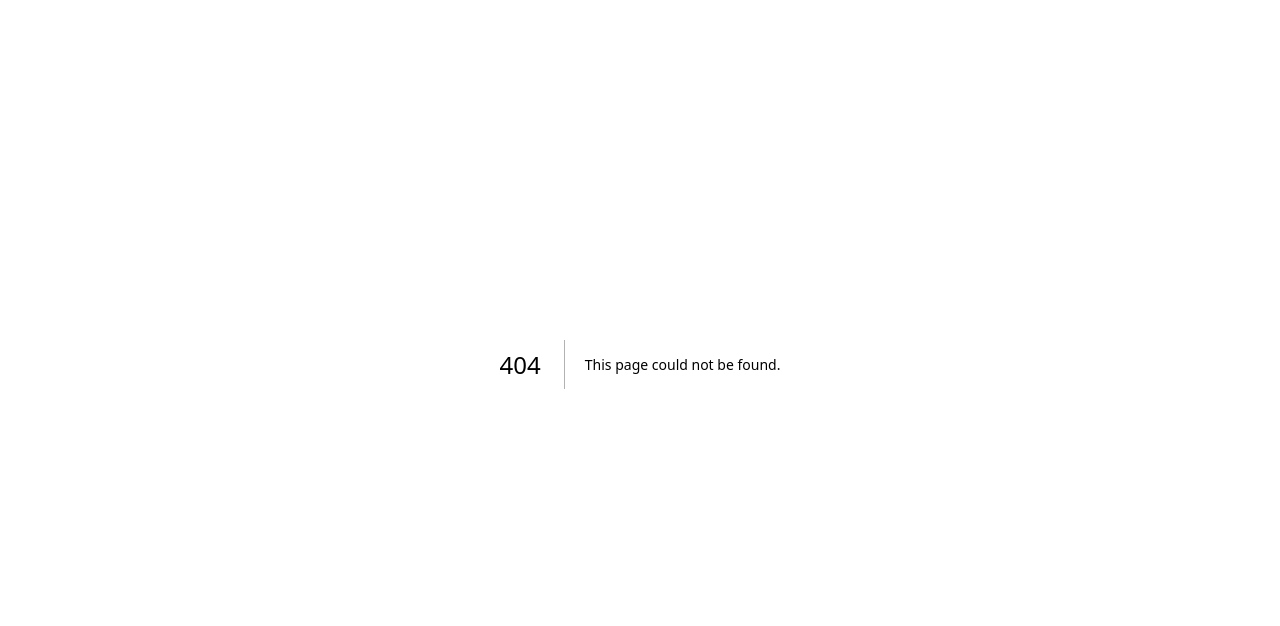
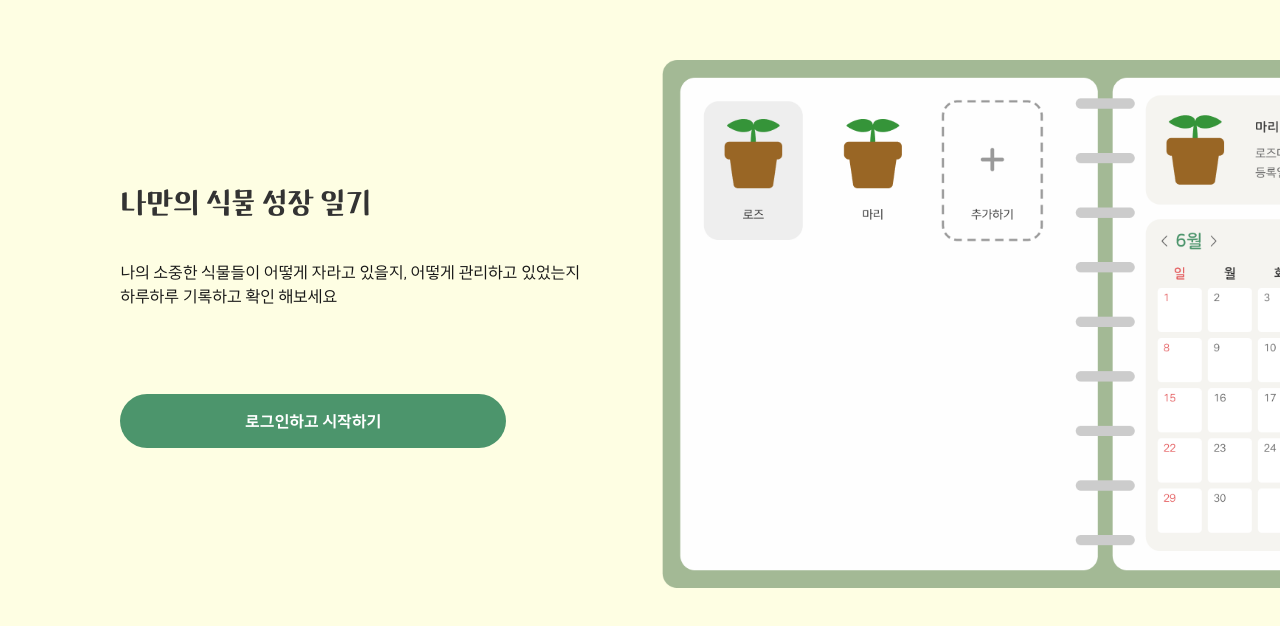
Before and after one commit to SWYP-9th-Team5/Greeinng-FE, a Next.js app: page /diary in a window 1280 px wide. Before the commit this address had no page. Shown: the part 116-742 px from the top of the page. Built offline with nearby package versions, Linux system fonts and the light colour scheme.

Commit message:
feat: 성장일기 시작 페이지 추가

```diff
--- /dev/null
+++ b/src/app/diary/page.tsx
@@ -0,0 +1,51 @@
+import React from 'react';
+
+import { cn } from '@/utils/cn';
+import Image from 'next/image';
+
+import Button from '@components/common/Button';
+
+const mobileContent = `나의 소중한 식물들이 어떻게 자라고 있을지,\n어떻게 관리하고 있었는지\n하루하루 기록하고 확인 해보세요`;
+const pcContent = `나의 소중한 식물들이 어떻게 자라고 있을지, 어떻게 관리하고 있었는지\n하루하루 기록하고 확인 해보세요`;
+
+export default function DiaryStartPage() {
+  return (
+    <section
+      className={cn(
+        'mx-auto mt-[3.75rem] flex h-screen w-[21.875rem] flex-col items-center overflow-hidden',
+        'md:mt-0 md:h-full md:min-h-[calc(100vh-80px)] md:w-full md:flex-row md:justify-between md:gap-[3.74rem] md:pl-[7.51rem]',
+      )}
+    >
+      <div className="mb-[1.25rem] flex w-full flex-col text-center md:w-[36.8rem] md:text-left">
+        <h1 className="title1 mb-[1.5rem] text-[#333] md:mb-[2rem]">
+          나만의 식물 성장 일기
+        </h1>
+        <p className="body1 mb-[5.38rem] hidden whitespace-pre-line md:block">
+          {pcContent}
+        </p>
+        <p className="body1 mb-[1.25rem] whitespace-pre-line md:hidden">
+          {mobileContent}
+        </p>
+        <Button color="secondary" className="md:h-[3.375rem] md:w-[24.125rem]">
+          로그인하고 시작하기
+        </Button>
+      </div>
+      <div className="relative w-full flex-grow overflow-hidden md:hidden">
+        <Image
+          src="/images/diary/play-diary-start-mb.png"
+          alt="나만의 식물 성장 일기"
+          fill
+          className="object-cover object-top"
+        />
+      </div>
+      <div className="relative hidden h-[66vh] min-w-[20rem] md:block md:aspect-[815/716] lg:aspect-[1024/716]">
+        <Image
+          src="/images/diary/play-diary-start-pc.png"
+          alt="나만의 식물 성장 일기"
+          fill
+          className="object-cover object-left"
+        />
+      </div>
+    </section>
+  );
+}
```
Also changed, not shown: public/images/diary/play-diary-start-mb.png (added), public/images/diary/play-diary-start-pc.png (added).
